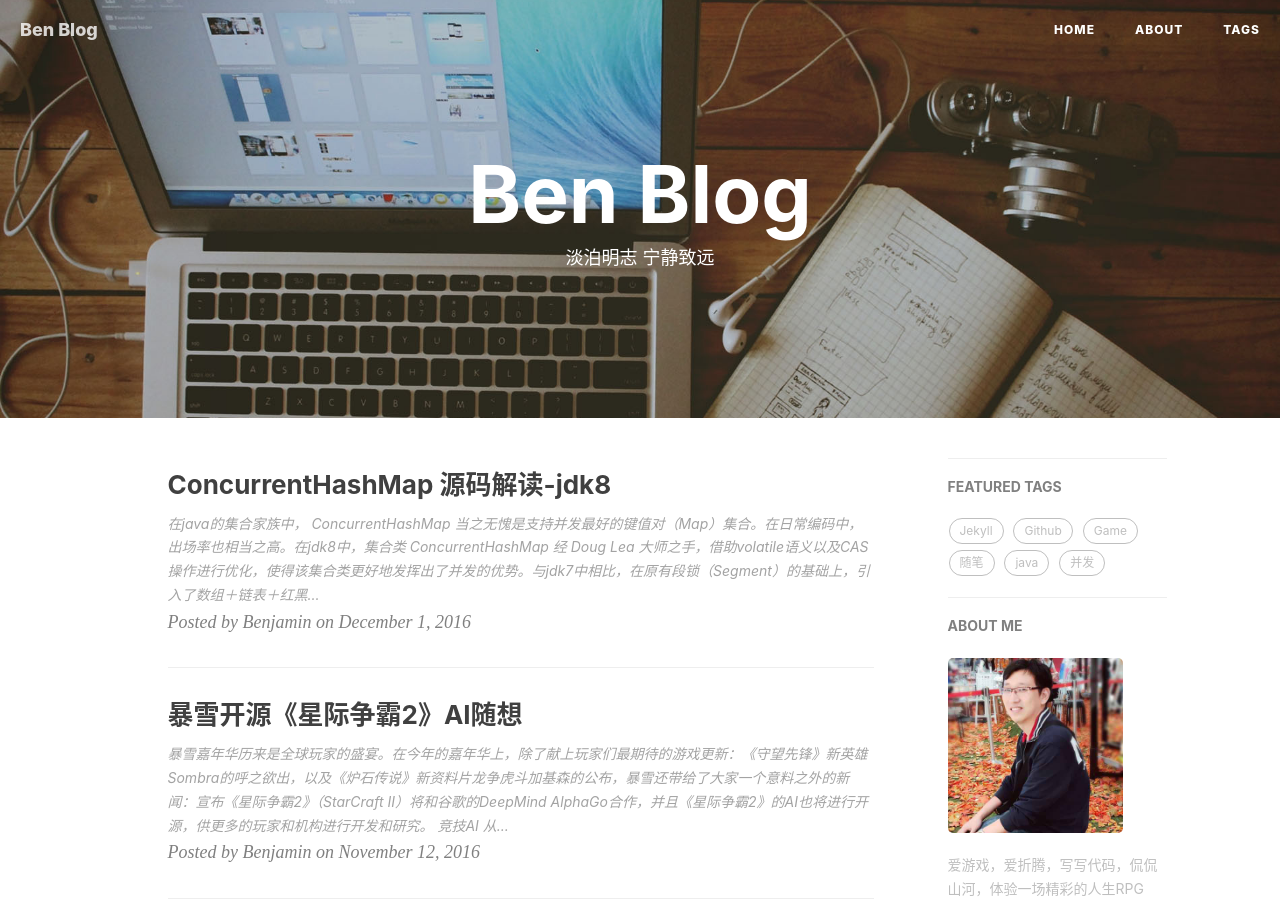
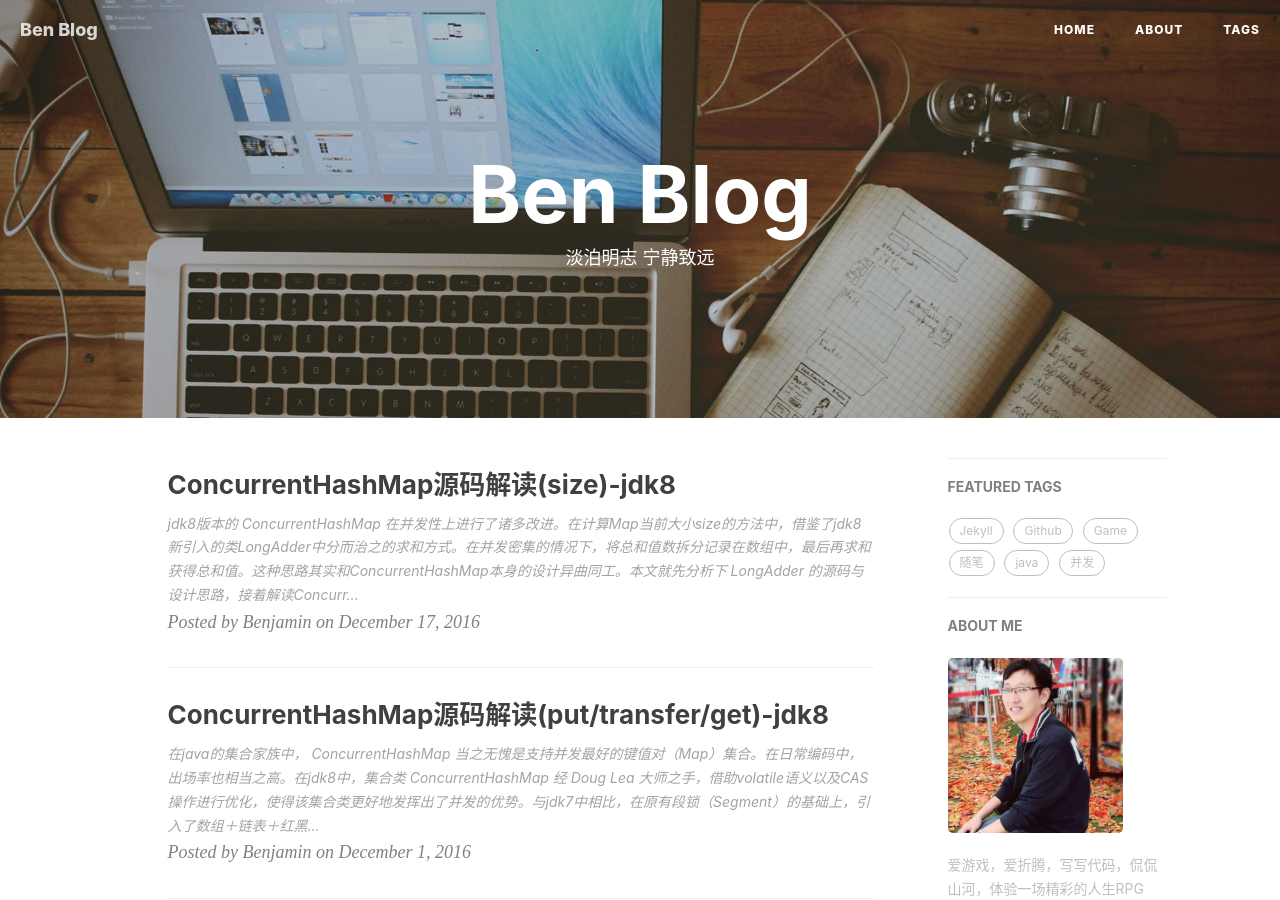
Before and after one commit to benjamin87/benjamin87.github.io, a Jekyll site: the page built from index.html, in a window 1280 px wide and 900 px high. Built offline with Jekyll 4.4.1, drawn with Linux system fonts in a browser that asks for light colours; nearby versions of some CDN libraries; the list of posts is cut into pages by our own code; comment, search, counter and statistics services are not loaded; some of the changed lines change nothing that is shown.

Commit message:
add post concurrenthashmap-size

````diff
--- a/_posts/2016-12-01-jdk8-concurrenthashmap-1.markdown
+++ b/_posts/2016-12-01-jdk8-concurrenthashmap-1.markdown
@@ -1,6 +1,6 @@
 ---
 layout: post
-title:  "ConcurrentHashMap 源码解读-jdk8"
+title:  "ConcurrentHashMap源码解读(put/transfer/get)-jdk8"
 date:   2016-12-01 22:25:49 +0800
 categories: tech
 author: "Benjamin"
--- /dev/null
+++ b/_posts/2016-12-01-jdk8-concurrenthashmap-2.markdown
@@ -0,0 +1,291 @@
+---
+layout: post
+title:  "ConcurrentHashMap源码解读(size)-jdk8"
+date:   2016-12-17 10:12:17 +0800
+categories: tech
+author: "Benjamin"
+tags:
+    - java
+    - 并发
+---
+
+jdk8版本的 **ConcurrentHashMap** 在并发性上进行了诸多改进。在计算Map当前大小size的方法中，借鉴了jdk8新引入的类[LongAdder][LongAdder]中分而治之的求和方式。在并发密集的情况下，将总和值数拆分记录在数组中，最后再求和获得总和值。这种思路其实和ConcurrentHashMap本身的设计异曲同工。本文就先分析下 **LongAdder** 的源码与设计思路，接着解读ConcurrentHashMap的size方法便会迎刃而解了。
+
+---
+
+#### LongAdder
+
+**LongAdder** 类位于包java.util.concurrent.atomic下。从包名可以看出，该类是一个注重并发的原子类，与之可比较的是原有的[AtomicLong][AtomicLong]类。
+
+我们都知道，在AtomicLong的实现中，使用的是Unsafe类提供的CAS操作，以达到并发的正确性。在jdk8的改进中，该类中几乎所有的组合操作（即一个Get与一个其他操作的组合函数，如getAndUpdate、getAndAccumulate），都是采用了类似SpinLock的机制，在do-while语句中不停尝试CAS操作，直至操作成功。如下getAndUpdate函数源码：
+
+```java
+  // 增加AtomicLong中的当前值，并返回增加前的数值
+  public final long getAndUpdate(LongUnaryOperator updateFunction) {
+    long prev, next;
+    do {
+        prev = get();
+        next = updateFunction.applyAsLong(prev);
+    // 直到执行CAS操作成功，方可退出，否则一直尝试CAS操作
+    } while (!compareAndSet(prev, next));
+    return prev;
+  }
+```
+
+与之相对，在LongAdder源码中，有如下的一段注释：
+
+>Under low update contention, the two classes have similar characteristics. But under high contention, expected throughput of this class is significantly higher, at the expense of higher space consumption.
+
+“在高并发场景下，LongAdder以空间为代价，能够获得比AtomicLong更高的性能优势。” 那么问题来了，LongAdder类内部又是如何实现的？使之能够和我们平时惯用的原子类中CAS+SpinLock的模式一较高下呢？
+
+---
+
+#### Cell
+
+Cell定义在LongAdder父类Striped64中，具体定义如下：
+
+```java
+  /** 每个Cell可以看做是一个桶，当并发量高时，把总和值的不同部分存储在不同的Cell中 */
+  @sun.misc.Contended static final class Cell {
+        /** 借助volatile语义，实现并发读写Cell中的真实数据value字段 */
+        volatile long value;
+        Cell(long x) { value = x; }
+        /** 设值操作仍然需要借助Unsafe类的CAS方法 */
+        final boolean cas(long cmp, long val) {
+            return UNSAFE.compareAndSwapLong(this, valueOffset, cmp, val);
+        }
+        // 以下省略部分代码
+    }
+```
+
+**@sun.misc.Contended** 是jdk8中新引入的注解，主要目的是为了避免多个共享变量在同一缓存行中的[伪共享(false sharing)][false-sharing] 现象，获得更好的并发性能。
+
+---
+
+#### Striped64
+
+了解分而治之设计思想中最基础的Cell数组结构，再来看下Striped64类。Striped64作为父类，实现了LongAdder核心逻辑，主要的数据字段如下：
+
+```java
+    /** 获取CPU个数，该数值决定了Cell数组的最大值 */
+    static final int NCPU = Runtime.getRuntime().availableProcessors();
+
+    /**
+     * 核心数据结构Cell数组，总数值的分值分别存在每个cell中，每一个cell是保证并发正确性的最小单位
+     */
+    transient volatile Cell[] cells;
+
+    /**
+     * 总和值的获得方式为 base + 每个cell中分值之和
+     * 在并发度较低的场景下，所有值都直接累加在base中
+     */
+    transient volatile long base;
+
+    /**
+     * 标识当前cell数组是否在初始化或扩容中的CAS标志位
+     */
+    transient volatile int cellsBusy;
+```
+
+Striped64类中除了对以上这些字段的CAS操作外，最主要的方法就是longAccumulate/doubleAccumulate实现增加操作，两个方法基本一致，以longAccumulate源码讲解如下：
+
+```java
+    final void longAccumulate(long x, LongBinaryOperator fn,
+                              boolean wasUncontended) {
+        int h;
+        // 获取当前线程的probe值（与随机值有关）
+        // 如果为0，则初始化当前线程probe随机值(hash)
+        if ((h = getProbe()) == 0) {
+            // 该静态方法会初始化当前线程所持有的随机值
+            ThreadLocalRandom.current();
+            // 获取生成后的probe值，用于选择cells数组下标元素
+            h = getProbe();
+            // 由于重新生成了probe，未冲突标志位设置为true
+            wasUncontended = true;
+        }
+        // 当前线程的probe值，分配到cells数组下标元素不为空，则需要设置cell冲突标志位
+        boolean collide = false;                // True if last slot nonempty
+        // 直接进入死循环
+        for (;;) {
+            Cell[] as; Cell a; int n; long v;
+            // cells数组已经被成功初始化，则放入对应的cell元素中
+            if ((as = cells) != null && (n = as.length) > 0) {
+                // n为2的次幂，n-1则为一个二进制低位全1的值，通过该值与当前线程probe求与，获得cells的下标元素
+                // 该if语句对应的情况：当前线程probe值对应的cell数组下标处为null，则需要创建该cell元素
+                if ((a = as[(n - 1) & h]) == null) {
+                    // cellsBusy不为0表示cells数组不在初始化或者扩容状态下
+                    if (cellsBusy == 0) {       // Try to attach new Cell
+                        Cell r = new Cell(x);   // Optimistically create
+                        // CAS设置cellsBusy，进入临界区，将创建的元素r放入cells数组中
+                        if (cellsBusy == 0 && casCellsBusy()) {
+                            boolean created = false;
+                            try {               // Recheck under lock
+                                Cell[] rs; int m, j;
+                                if ((rs = cells) != null &&
+                                    (m = rs.length) > 0 &&
+                                    rs[j = (m - 1) & h] == null) {
+                                    // 对应下标的cell为空，将新创建的cell放入对应下标位置，则累加操作成功
+                                    rs[j] = r;
+                                    created = true;
+                                }
+                            } finally {
+                                // 释放临界区
+                                cellsBusy = 0;
+                            }
+                            // 对应下标的cell为空，将新创建的cell放入对应下标位置，则累加操作成功
+                            // 直接返回退出死循环
+                            if (created)
+                                break;
+                            // 当前cell数组下标位置不为空，并发导致的不一致，重新进入死循环
+                            continue;
+                        }
+                    }
+                    collide = false;
+                }
+                // 获取了probe对应cells数组中的下标元素，发现不为空
+                // 并且调用该函数前，调用方CAS操作也已经失败（已经发生竞争）
+                else if (!wasUncontended)       // CAS already known to fail
+                    // 设置未冲突标志位为true后，重新生成probe，进入死循环
+                    wasUncontended = true;      // Continue after rehash
+                // 使用CAS操作，在当前下标处的cell元素中执行累加
+                else if (a.cas(v = a.value, ((fn == null) ? v + x :
+                                             fn.applyAsLong(v, x))))
+                    // 累加成功，则退出死循环
+                    break;
+                // cells数组元素足够大（不扩容），亦或者表在扩容过程中，已经过时
+                // 重新生成probe后，进入死循环重试
+                else if (n >= NCPU || cells != as)
+                    collide = false;            // At max size or stale
+                // 当前cells数组中下标元素不为空，则设置cell冲突标志位
+                // 重新生成probe后，进入死循环重试
+                // 该if语句避免了一冲突就扩容的情况
+                else if (!collide)
+                    collide = true;
+                // 对Cell数组进行扩容，CAS设置cellsBusy进入临界区
+                else if (cellsBusy == 0 && casCellsBusy()) {
+                    try {
+                        if (cells == as) {      // Expand table unless stale
+                            Cell[] rs = new Cell[n << 1];
+                            for (int i = 0; i < n; ++i)
+                                rs[i] = as[i];
+                            cells = rs;
+                        }
+                    } finally {
+                        cellsBusy = 0;
+                    }
+                    collide = false;
+                    continue;                   // Retry with expanded table
+                }
+                // 与ThreadLocalRandom中的方法一样
+                // 为当前线程重新生成一个probe值，用于重新选择cells下标
+                h = advanceProbe(h);
+            }
+            // 尝试初始化cells数组
+            // 将cellsBusy变量从0设置为1，获取锁，进入初始化的临界区
+            else if (cellsBusy == 0 && cells == as && casCellsBusy()) {
+                boolean init = false;
+                try {                           // Initialize table
+                    if (cells == as) {
+                        // cell数组大小必须为2的次幂
+                        Cell[] rs = new Cell[2];
+                        // 将需要累加的值x，放入cell数组元素中
+                        // 选择的下标与当前线程的probe随机值有关
+                        rs[h & 1] = new Cell(x);
+                        cells = rs;
+                        init = true;
+                    }
+                } finally {
+                    cellsBusy = 0;
+                }
+                // 临界区中初始化成功，并且该x值被累加入cell中，则退出死循环
+                if (init)
+                    break;
+            }
+            // 没有cells数组，并且没有初始化的情况下，考虑直接累加在base变量中
+            else if (casBase(v = base, ((fn == null) ? v + x :
+                                        fn.applyAsLong(v, x))))
+                // 如果直接累加在base中成功，则可直接退出死循环
+                break;
+        }
+    }
+```
+
+具体的流程图整理如下：
+
+![longAccumulate]({{ site.baseurl }}/img/20161217/1.jpg){: .center-image }
+
+---
+
+#### 再看LongAdder
+
+解读完父类Striped64的具体实现细节后，再来看LongAdder类就简单很多了。该类主要的方法为add、sum，其内部就是委托给上述提及的父类实现即可。其中cells数组就是在父类中定义的核心数据结构。
+
+```java
+  public void add(long x) {
+        Cell[] as; long b, v; int m; Cell a;
+        // 直接尝试CAS操作，累加x在base中
+        if ((as = cells) != null || !casBase(b = base, b + x)) {
+            boolean uncontended = true;
+            if (as == null || (m = as.length - 1) < 0 ||
+                // 获取cells数组下标处为空，则调用父类方法创建新cell
+                (a = as[getProbe() & m]) == null ||
+                // 当前cells数组下标处不为空，则CAS操作累加在该cell节点上
+                // 失败则设置uncontended冲突标志位为false
+                !(uncontended = a.cas(v = a.value, v + x)))
+                longAccumulate(x, null, uncontended);
+        }
+    }
+
+  public long sum() {
+     Cell[] as = cells; Cell a;
+     // 首先初始sum为base值
+     long sum = base;
+     if (as != null) {
+         for (int i = 0; i < as.length; ++i) {
+             if ((a = as[i]) != null)
+                 // cells数组不为空，则累加该数组每个cell节点的值
+                 sum += a.value;
+         }
+     }
+     return sum;
+ }
+```
+
+---
+
+#### size方法
+
+完全理清LongAdder内部实现后，再来看ConcurrentHashMap的size方法，就会豁然开朗。借鉴LongAdder的思想，ConcurrentHashMap内部也定义了相应的Cell——**CounterCell**
+
+```java
+   // 与Cell定义一模一样
+   @sun.misc.Contended static final class CounterCell {
+        volatile long value;
+        CounterCell(long x) { value = x; }
+    }
+
+    final long sumCount() {
+        CounterCell[] as = counterCells; CounterCell a;
+        // 首先初始sum为base值
+        long sum = baseCount;
+        if (as != null) {
+            for (int i = 0; i < as.length; ++i) {
+                if ((a = as[i]) != null)
+                    // cells数组不为空，则累加该数组每个cell节点的值
+                    sum += a.value;
+            }
+        }
+        return sum;
+    }
+```
+
+---
+
+#### 总结
+
+通过解读LongAdder和ConcurrentHashMap源码中对size的处理，无法不惊叹于作者在并发性能上的缜密思考。利用空间的分散性降低了并发性上的冲突概率，利用哈希的思想，以空间换取性能，实在是令人拍案叫距。
+
+
+[LongAdder]: http://docs.oracle.com/javase/8/docs/api/java/util/concurrent/atomic/LongAdder.html
+[AtomicLong]:https://docs.oracle.com/javase/8/docs/api/java/util/concurrent/atomic/AtomicLong.html
+[false-sharing]:http://ifeve.com/falsesharing/
````
Also changed, not shown: img/20161217/1.jpg (added).
